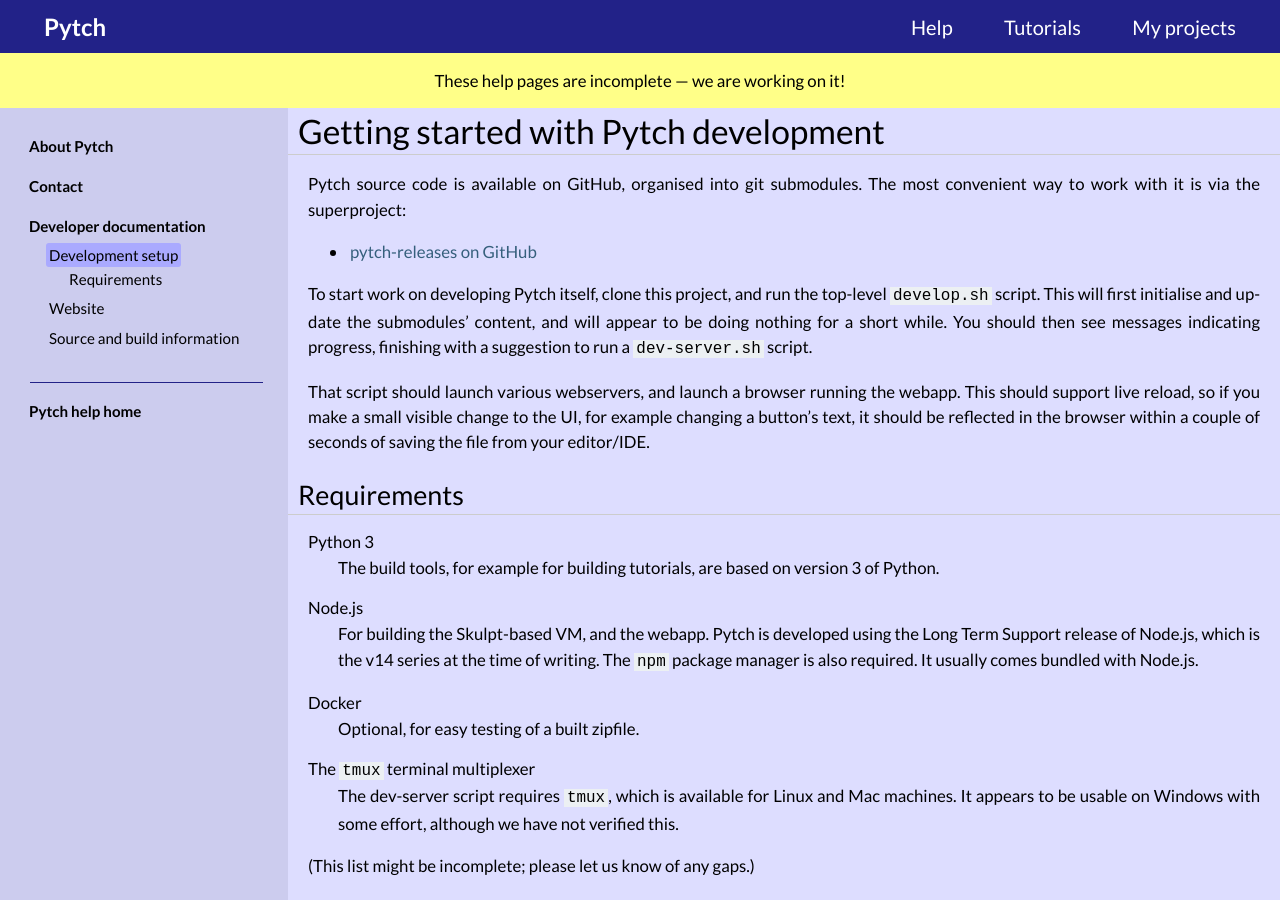
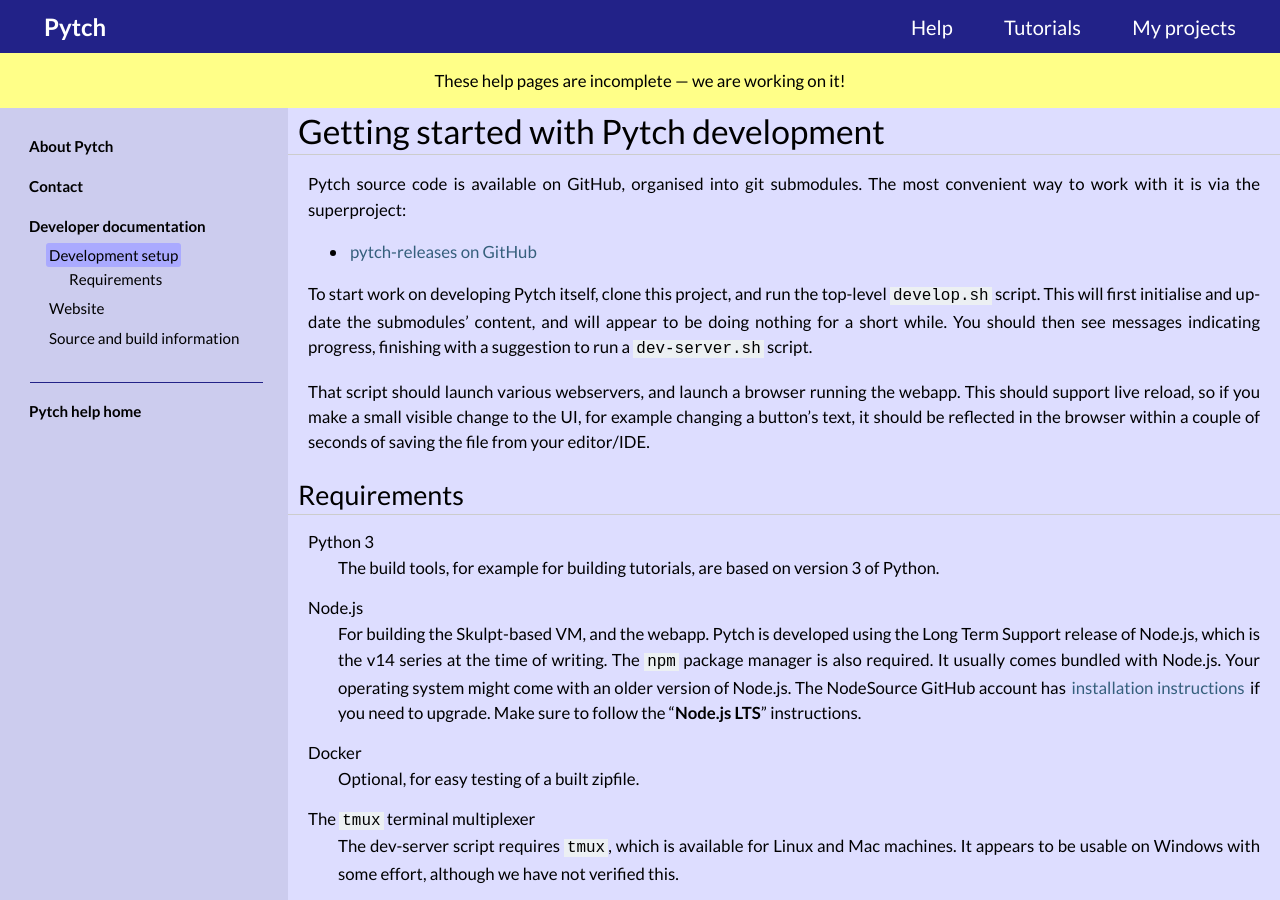
Before and after one commit to pytchlang/pytch-website, a Sphinx documentation site: the page built from source/developer/development-setup.rst, in a window 1280 px wide. Built offline with Sphinx 7.4.7, drawn with Linux system fonts in a browser that asks for light colours; pages that are not in the unit, such as notebooks, are missing from menus.

Commit message:
Explain how to get correct Node.js version

```diff
--- a/source/developer/development-setup.rst
+++ b/source/developer/development-setup.rst
@@ -31,7 +31,12 @@
   For building the Skulpt-based VM, and the webapp.  Pytch is
   developed using the Long Term Support release of Node.js, which is
   the v14 series at the time of writing.  The ``npm`` package manager
-  is also required.  It usually comes bundled with Node.js.
+  is also required.  It usually comes bundled with Node.js.  Your
+  operating system might come with an older version of Node.js.  The
+  NodeSource GitHub account has `installation instructions
+  <https://github.com/nodesource/distributions/blob/master/README.md>`_
+  if you need to upgrade.  Make sure to follow the "**Node.js LTS**"
+  instructions.
 
 Docker
   Optional, for :ref:`easy testing of a built
```
